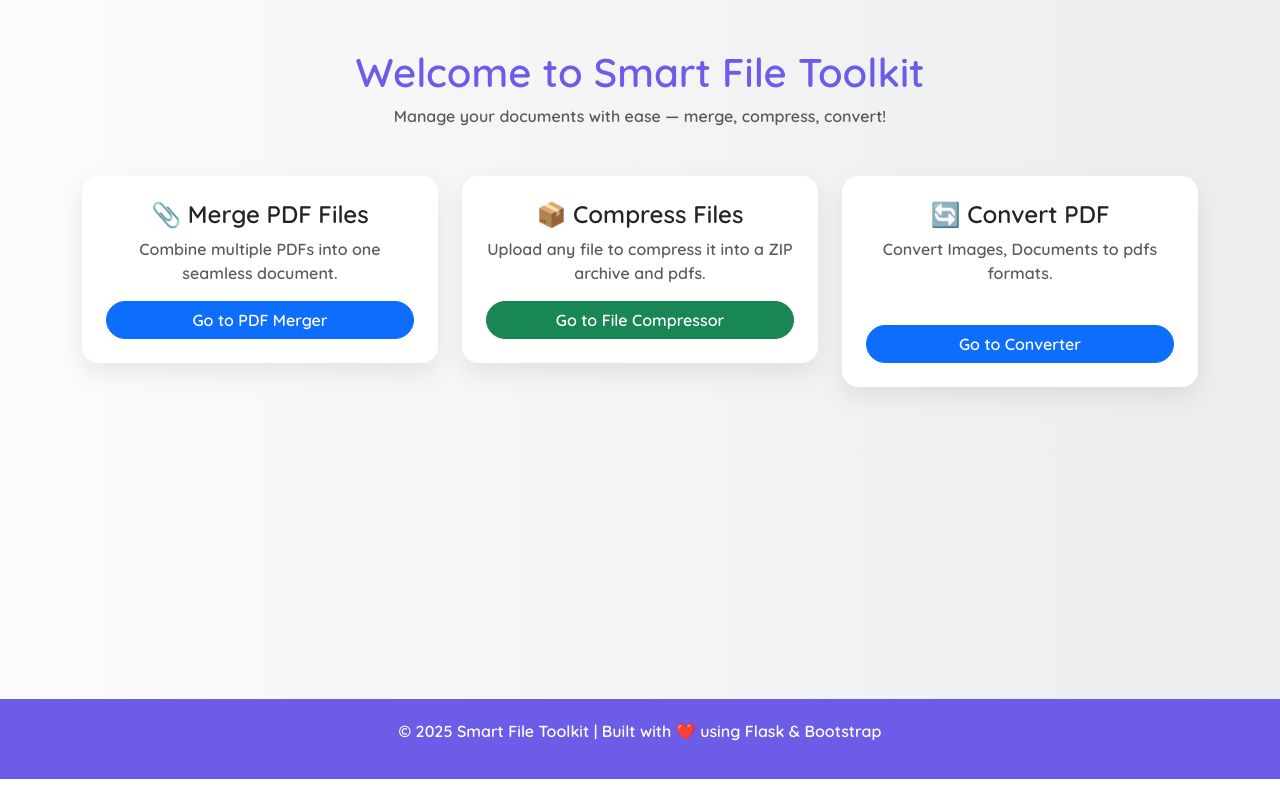
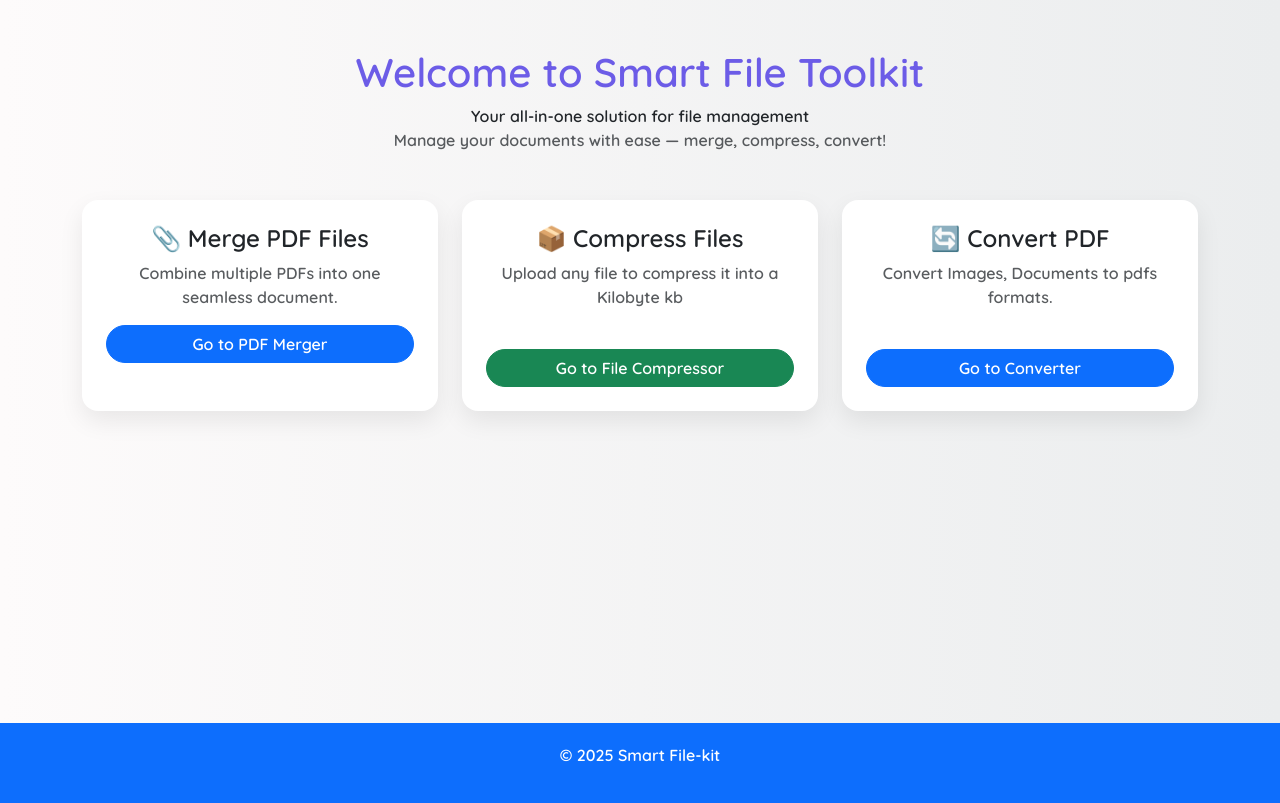
Before and after one commit to deva7411/Smart-FileKit, a Flask app: page / in a window 1280 px wide. Shown: the part 56-859 px from the top of the page. Before the commit the page ends 835 px from the top, so only its background shows below. Run offline with Flask 3, Linux system fonts and the light colour scheme; some libraries are stand-ins or nearby versions.

Commit message:
updating8,52

```diff
--- a/templates/index.html
+++ b/templates/index.html
@@ -58,13 +58,14 @@
 <main class="container py-5">
   <div class="text-center mb-5">
     <h1>Welcome to Smart File Toolkit</h1>
+    </h3>Your all-in-one solution for file management</h3>
     <p class="text-muted">Manage your documents with ease — merge, compress, convert!</p>
   </div>
 
   <div class="row g-4 justify-content-center">
     <!-- Merge PDF -->
     <div class="col-md-4">
-      <div class="card p-4 text-center">
+      <div class="card p-4 text-center h-100 d-flex flex-column">
         <h4>📎 Merge PDF Files</h4>
         <p class="text-muted">Combine multiple PDFs into one seamless document.</p>
         <a href="/merge" class="btn btn-primary rounded-pill">Go to PDF Merger</a>
@@ -73,9 +74,10 @@
 
     <!-- Compress File -->
     <div class="col-md-4">
-      <div class="card p-4 text-center">
+      <div class="card p-4 text-center h-100 d-flex flex-column">
         <h4>📦 Compress Files</h4>
-        <p class="text-muted">Upload any file to compress it into a ZIP archive and pdfs.</p>
+        <p class="text-muted">Upload any file to compress it into a Kilobyte <b>kb</b>
+        </p> <br>
         <a href="/compress" class="btn btn-success rounded-pill">Go to File Compressor</a>
       </div>
     </div>
@@ -83,9 +85,9 @@
     <!-- Convert PDF -->
 
 <div class="col-md-4">
-  <div class="card p-4 text-center">
+  <div class="card p-4 text-center h-100 d-flex flex-column">
     <h4>🔄 Convert PDF</h4>
-    <p class="text-muted">Convert Images, Documents to pdfs formats.</p><br>
+    <p class="text-muted">Convert Images, Documents to pdfs formats.</p> <br>
     <a href="/convert" class="btn btn-primary rounded-pill">Go to Converter</a>
   </div>
 </div>
@@ -93,8 +95,8 @@
 </main>
 
 <!-- 🔽 Footer -->
-<footer>
-  <p>© 2025 Smart File Toolkit | Built with ❤️ using Flask & Bootstrap</p>
+<footer class="bg-primary" >
+  <p>© 2025 Smart File-kit </p>
 </footer>
 
 </body>
```
Also changed, not shown: 1 other file.
